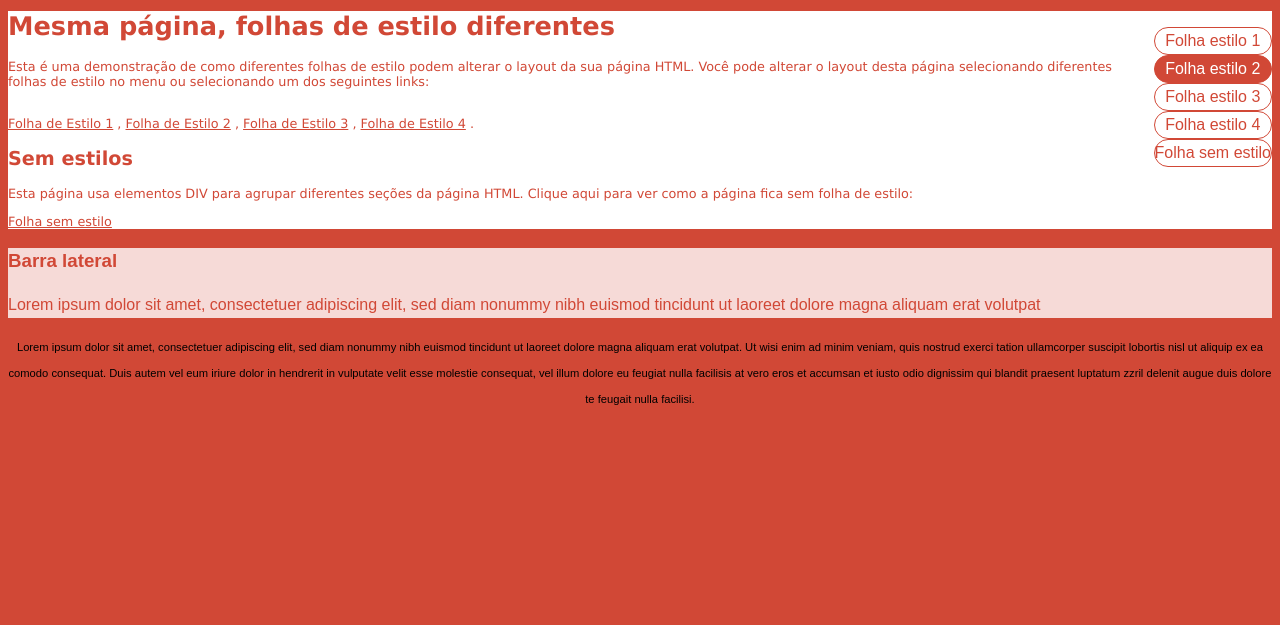
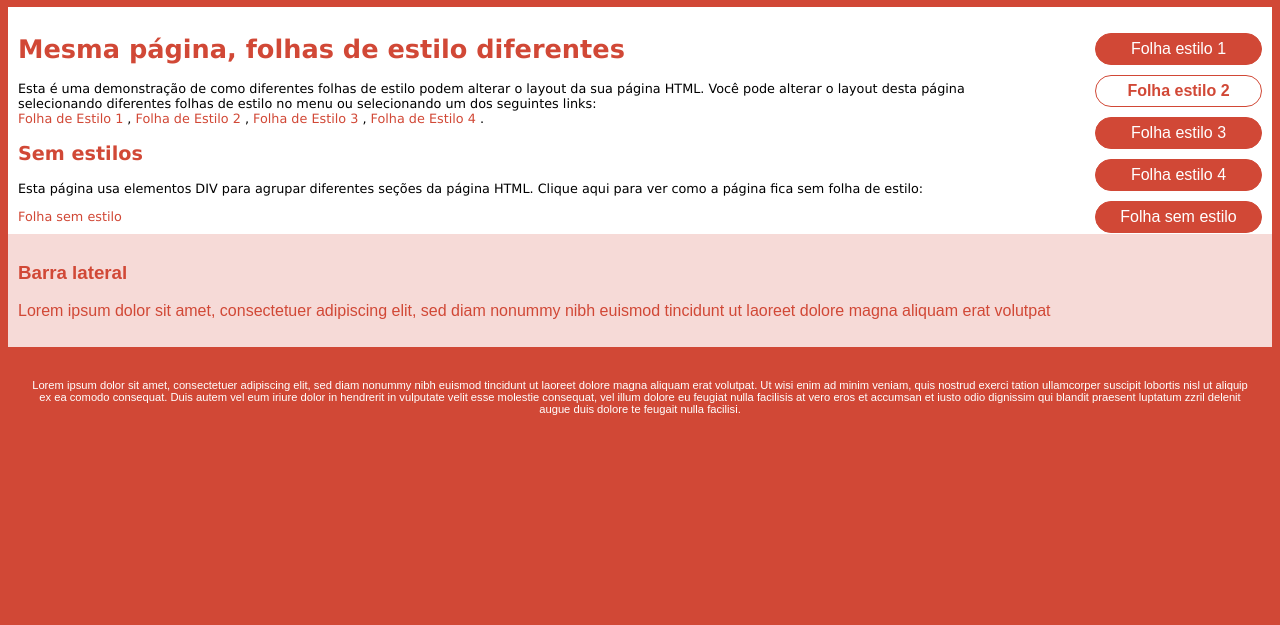
Before and after one commit to aiyra-almeida/QUA207.082-AIYRA, a plain HTML site: page quatro_estilos/index.html in a window 1280 px wide. Shown: the part 175-800 px from the top of the page. Drawn offline with Linux system fonts and the light colour scheme.

Commit message:
Finalização do estilo2

```diff
--- a/quatro_estilos/CSS/Estilo2.css
+++ b/quatro_estilos/CSS/Estilo2.css
@@ -1,12 +1,13 @@
 body{
     background-color: #d14836;
     font-family: Arial;
-    line-height: 26px;
+
 }
 
 #top{
     color: white;
     font-size: 30px;
+    padding: 15px;
 }
 
 ul {
@@ -17,6 +18,7 @@ ul {
 #top h1{
     color: white;
     line-height: 50px;
+    margin: 0px;
 }
 
 #menubar{
@@ -24,9 +26,10 @@ ul {
 }
 
 #main{
-    color: #d14836;
+    color: black;
     background-color: white;
     font: 80% Verdana;
+    padding: 10px;
 
 }
 #main h1, #main h2, #sidebar{
@@ -37,59 +40,58 @@ ul {
 #sidebar{
     color: #d14836;
     background-color: #F6DAD7;
+    line-height: 20px;
+    padding: 10px;
 }
 
 #bottom{
     margin: 0;
+    padding: 10px;
+
 }
 
 #bottom p{
     font-size: 70%;
     text-align: center;
+    color: white;
+    padding: 10px;
 }
 
 li{
     text-align: center;
     list-style-type: none;
-    color: #d14836;
+    color: white;
+    background-color: #d14836;
     border: #d14836 solid 1px;
     border-radius: 40px;
+    width: 155px;
+    padding: 5px;
+    line-height: 20px;
+    margin: 10px;
+    font: Verdana;
  }
 
 li:hover{
     background-color: white;
     cursor: pointer;
+    color:#d14836
 }
 
 li:nth-child(2){
-    background-color: #d14836;
-    color: white
+    background-color: white;
+    color:#d14836;
+    font-weight: bold;
 }
 
 a{
     color: #d14836;
+    text-decoration: none;
 }
 
 a:hover{
     text-decoration: underline;
-
-
  }
 
 /*
 
-font: Verdana;
-
-font-weight: bold;
-line-height: 20px;
-text-decoration: none;
-margin: 0px;
-margin: 10px;
-padding: 0;
-padding: 10px;
-padding: 10px;
-padding: 10px;
-padding: 15px;
-padding: 5px;
-width: 155px;
 */
--- a/quatro_estilos/index.html
+++ b/quatro_estilos/index.html
@@ -32,13 +32,13 @@
             <h1>Mesma página, folhas de estilo diferentes</h1>
             <p>Esta é uma demonstração de como diferentes folhas de estilo podem alterar o layout
                 da sua página HTML. Você pode alterar o layout desta página selecionando diferentes
-                folhas de estilo no menu ou selecionando um dos seguintes links:</p><br>
+                folhas de estilo no menu ou selecionando um dos seguintes links:<br>
 
             <a href="#">Folha de Estilo 1</a> ,
             <a href="#">Folha de Estilo 2</a> ,
             <a href="#">Folha de Estilo 3</a> ,
             <a href="#">Folha de Estilo 4</a> .
-
+            </p>
             <h2>Sem estilos</h2>
             <p>
                 Esta página usa elementos DIV para agrupar diferentes seções da página HTML.
```
